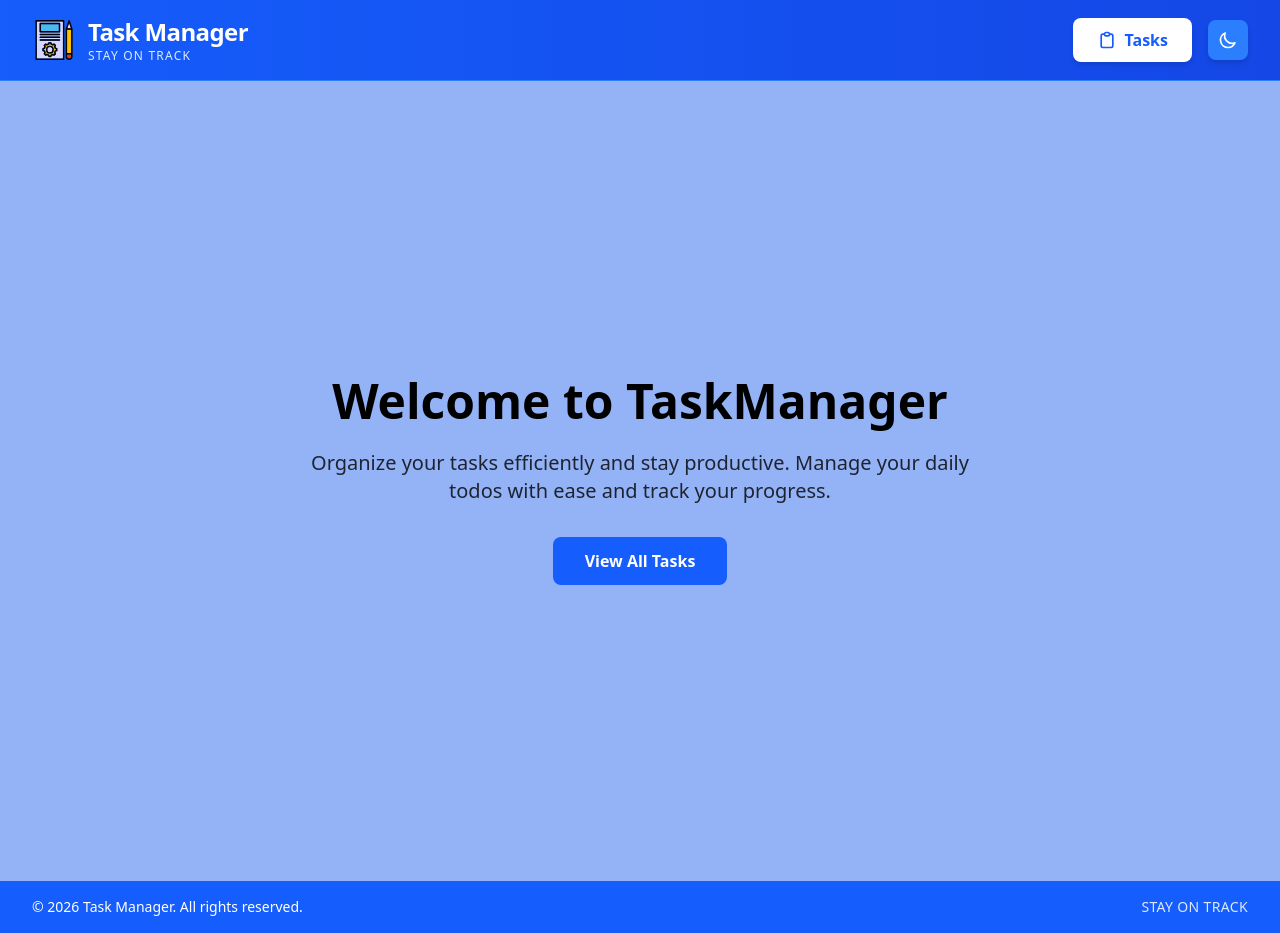
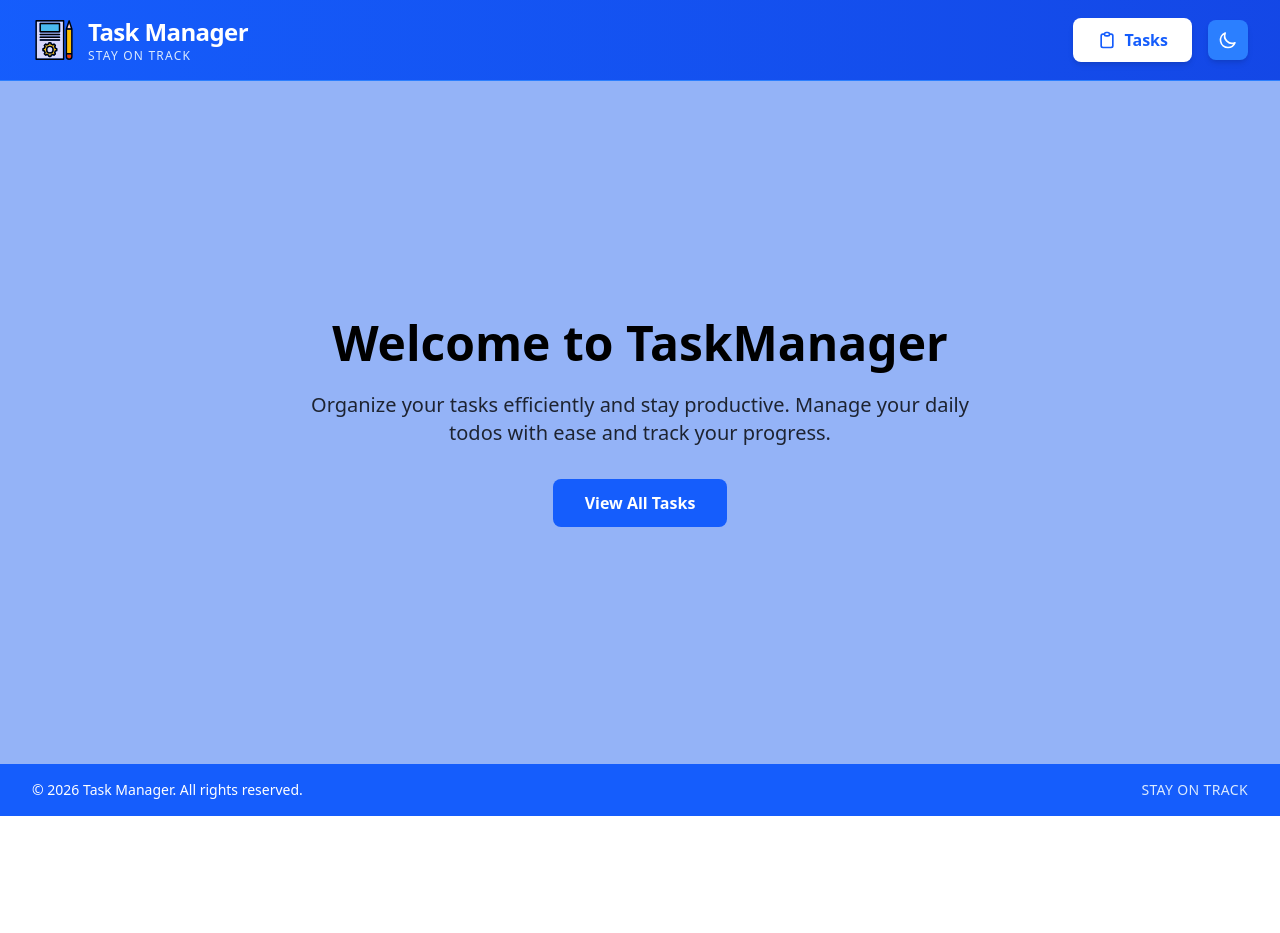
Before and after one commit to Ali-ahsan35/Assignment_4_W3, a React (Vite) app: page / in a window 1280 px wide. After the commit the page ends 816 px from the top, so only its background shows below. Built offline with nearby package versions, Linux system fonts and the light colour scheme.

Commit message:
welcome component height updated

```diff
--- a/src/components/Welcome.jsx
+++ b/src/components/Welcome.jsx
@@ -2,7 +2,7 @@ import { Link } from 'react-router-dom'
 
 const Welcome = () => {
   return (
-    <div className="min-h-screen bg-[#94b3f7] dark:bg-[#0c1434]  flex items-center justify-center px-4">
+    <div className="min-h-[85.4vh] bg-[#94b3f7] dark:bg-[#0c1434]  flex items-center justify-center px-4">
       <div className="max-w-2xl text-center">
         <h1 className="text-5xl dark:text-white font-bold mb-6">
           Welcome to TaskManager
```
